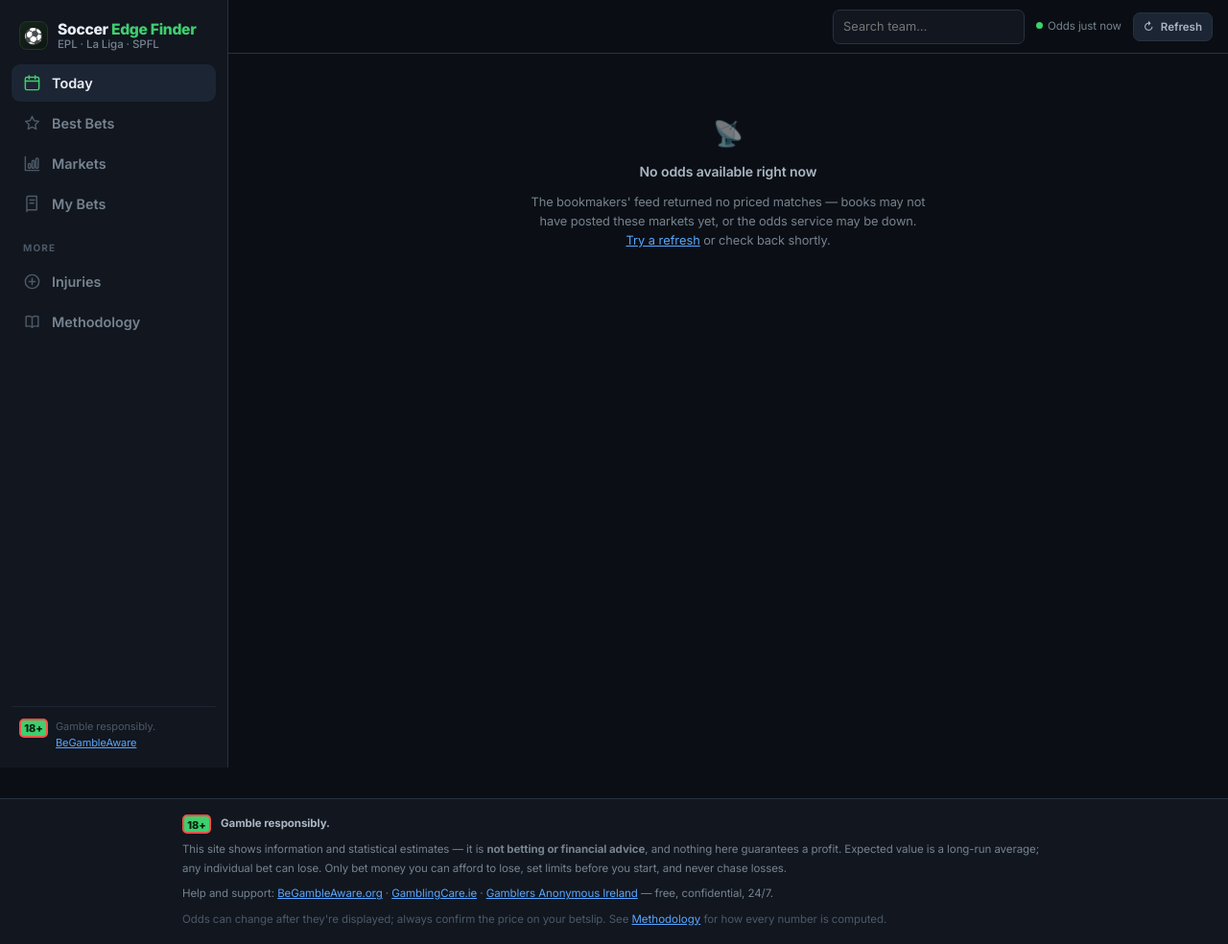
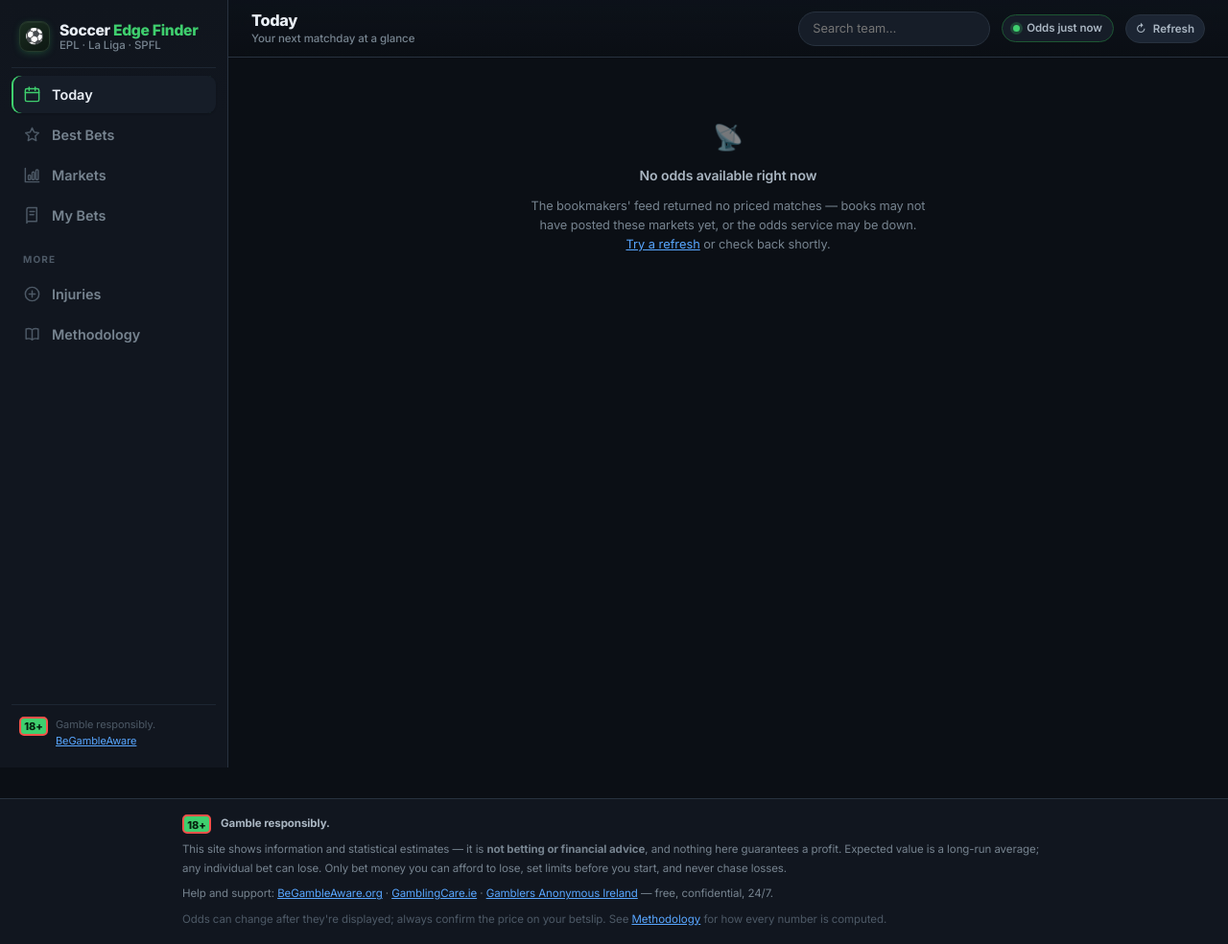
Before and after one commit to tasmurf2-create/wc-edge-finder, a FastAPI app: page /app in a window 1280 px wide. Shown: the whole page at 96% size. Run offline with FastAPI, Linux system fonts and the light colour scheme; data that the repository does not hold is empty; some libraries are stand-ins or nearby versions.

Commit message:
Dashboard shell: per-view page identity, status pill, refined depth
Give each view a titled top bar (name + one-line descriptor wired through
switchView), promote the odds-age stamp to a status pill, and add a light
premium pass to the sidebar and cards. Purely presentational.

Co-Authored-By: Claude Opus 4.8 <noreply@anthropic.com>

```diff
--- a/static/css/app.css
+++ b/static/css/app.css
@@ -691,3 +691,77 @@ body { padding-bottom: 0; }
   .bottombar { display: none; }
   #views { padding-bottom: 28px; }
 }
+
+/* ============================================================
+   SHELL POLISH — page identity, status pill, refined depth.
+   Appended last: authoritative over the base shell rules.
+   Purely presentational; no layout/logic dependencies.
+   ============================================================ */
+
+/* --- top bar: a little more presence, a real page header --- */
+.topbar {
+  height: 60px;
+  padding: 0 var(--sp-5);
+  background: linear-gradient(180deg, rgba(13,18,26,.94), rgba(11,15,21,.86));
+}
+
+/* per-view page identity (desktop only; mobile keeps the brand) */
+.topbar-title { display: none; flex-direction: column; gap: 1px; line-height: 1.22; min-width: 0; }
+.topbar-title__name { font-size: 1.02rem; font-weight: 750; letter-spacing: -0.02em; color: var(--tx-1); }
+.topbar-title__sub { font-size: var(--fs-xs); color: var(--tx-3); font-weight: 450; white-space: nowrap; overflow: hidden; text-overflow: ellipsis; }
+@media (min-width: 900px) { .topbar-title { display: flex; } }
+
+/* odds-age: promote to a status pill so freshness reads at a glance */
+.updated-stamp {
+  display: inline-flex; align-items: center; gap: 7px;
+  padding: 5px 11px; border-radius: 999px;
+  background: var(--bg-2); border: 1px solid var(--line-2);
+  color: var(--tx-2); font-weight: 550; font-variant-numeric: tabular-nums;
+}
+.updated-stamp .live-dot {
+  width: 7px; height: 7px; margin-right: 0;
+  box-shadow: 0 0 0 3px color-mix(in srgb, var(--green) 22%, transparent);
+}
+.stamp--fresh { border-color: #1d5733; }
+.stamp--fresh .live-dot { box-shadow: 0 0 0 3px color-mix(in srgb, var(--green) 22%, transparent); }
+.stamp--aging { border-color: #5d4715; }
+.stamp--aging .live-dot { box-shadow: 0 0 0 3px color-mix(in srgb, var(--amber) 22%, transparent); }
+.stamp--stale { border-color: #6e2a26; }
+.stamp--stale .live-dot { box-shadow: 0 0 0 3px color-mix(in srgb, var(--red) 22%, transparent); }
+
+/* search field: quieter until focused, matches the pill language */
+#team-search {
+  background: var(--bg-2); border-radius: 999px; padding-left: 14px;
+  transition: border-color .12s, background .12s, width .18s ease;
+}
+#team-search:focus { background: var(--bg-1); }
+
+/* refresh button in the top bar: cleaner, aligned to the pill row */
+.topbar-actions .btn--sm { border-radius: 999px; }
+
+/* --- sidebar: subtle premium lift --- */
+@media (min-width: 900px) {
+  .sidebar {
+    background: linear-gradient(180deg, #10151d 0%, var(--bg-1) 120px);
+    padding: 18px 12px;
+  }
+  .sidebar .brand { padding: 4px 8px 16px; margin-bottom: 8px; border-bottom: 1px solid var(--line-1); }
+}
+.brand__mark {
+  width: 32px; height: 32px; border-radius: 9px;
+  background: linear-gradient(150deg, #1a2d20, #0d1712);
+  border: 1px solid #263a2c;
+  box-shadow: 0 2px 8px -2px rgba(63,207,110,.35), inset 0 1px 0 rgba(255,255,255,.05);
+}
+/* active nav row: a quiet accent bar reads more "app" than a flat fill */
+.nav-btn.active {
+  background: var(--bg-2);
+  box-shadow: inset 2px 0 0 var(--green), 0 1px 2px rgba(0,0,0,.2);
+}
+
+/* --- cards: crisper edge + a touch more depth --- */
+.card {
+  border-color: var(--line-2);
+  box-shadow: 0 1px 1px rgba(0,0,0,.3), 0 18px 40px -28px rgba(0,0,0,.8), inset 0 1px 0 rgba(255,255,255,.02);
+}
+.section-title { letter-spacing: -0.015em; }
--- a/static/index.html
+++ b/static/index.html
@@ -10,7 +10,7 @@
 <link rel="preconnect" href="https://fonts.googleapis.com">
 <link rel="preconnect" href="https://fonts.gstatic.com" crossorigin>
 <link href="https://fonts.googleapis.com/css2?family=Inter:wght@400;500;600;700;800;900&display=swap" rel="stylesheet">
-<link rel="stylesheet" href="/static/css/app.css?v=25">
+<link rel="stylesheet" href="/static/css/app.css?v=26">
 </head>
 <body>
 
@@ -47,6 +47,10 @@
       <span class="brand__mark">⚽</span>
       <span class="brand__name">Soccer <b>Edge Finder</b></span>
     </a>
+    <div class="topbar-title" id="topbar-title">
+      <span class="topbar-title__name" id="topbar-title-name">Today</span>
+      <span class="topbar-title__sub" id="topbar-title-sub">Your next matchday at a glance</span>
+    </div>
     <div class="topbar-actions">
       <div class="search-wrap">
         <input id="team-search" type="text" placeholder="Search team…" autocomplete="off"
@@ -474,6 +478,6 @@
 <script src="/static/js/views-injuries.js?v=25"></script>
 <script src="/static/js/views-admin.js?v=25"></script>
 <script src="/static/js/views-method.js?v=25"></script>
-<script src="/static/js/app.js?v=25"></script>
+<script src="/static/js/app.js?v=26"></script>
 </body>
 </html>
--- a/static/js/app.js
+++ b/static/js/app.js
@@ -13,6 +13,26 @@
 const VIEWS = ['today', 'best', 'markets', 'mybets', 'injuries', 'method', 'admin'];
 const MORE_VIEWS = ['injuries', 'method', 'admin'];
 
+// Per-view identity shown in the top bar — turns each view into a titled page
+// rather than a bare content pane. Keeps the shell feeling like a product.
+const PAGE_META = {
+  today:    ['Today',        'Your next matchday at a glance'],
+  best:     ['Best Bets',    'Analyst-recommended picks, quality-scored'],
+  markets:  ['Markets',      'Every priced outcome vs the sharp line'],
+  mybets:   ['My Bets',      'Your journal — expected vs actual P&L'],
+  injuries: ['Team News',    'Confirmed absences the analyst reasons from'],
+  method:   ['Methodology',  'How every number on this site is computed'],
+  admin:    ['Admin',        'Owner-only diagnostics'],
+};
+
+function setPageMeta(view) {
+  const meta = PAGE_META[view] || PAGE_META.today;
+  const n = document.getElementById('topbar-title-name');
+  const s = document.getElementById('topbar-title-sub');
+  if (n) n.textContent = meta[0];
+  if (s) s.textContent = meta[1];
+}
+
 let currentView = 'today';
 let bestSubTab = 'picks';       // 'picks' | 'writeups'
 let marketsSubTab = 'singles';  // 'singles' | 'accas' | 'builder' | 'divergence'
@@ -24,6 +44,7 @@ function switchView(view) {
 
   document.querySelectorAll('.view').forEach(p => p.classList.remove('active'));
   document.getElementById('tab-' + view)?.classList.add('active');
+  setPageMeta(view);
 
   // nav highlighting (desktop top nav + mobile bottom bar + More entries)
   const isMore = MORE_VIEWS.includes(view);
```
